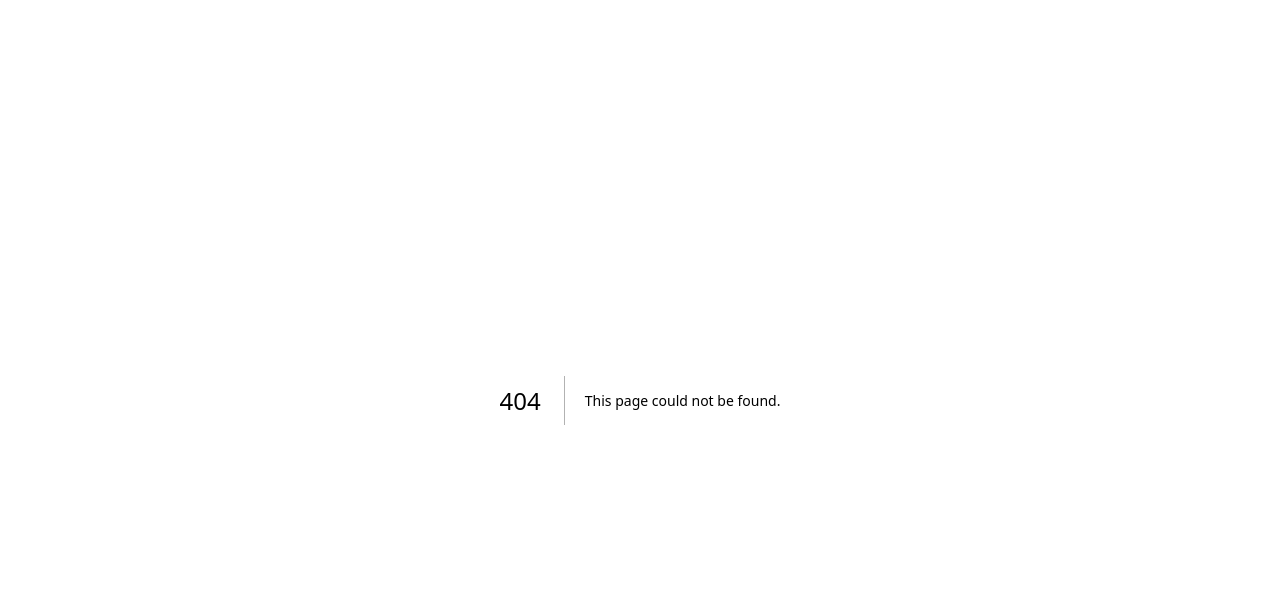
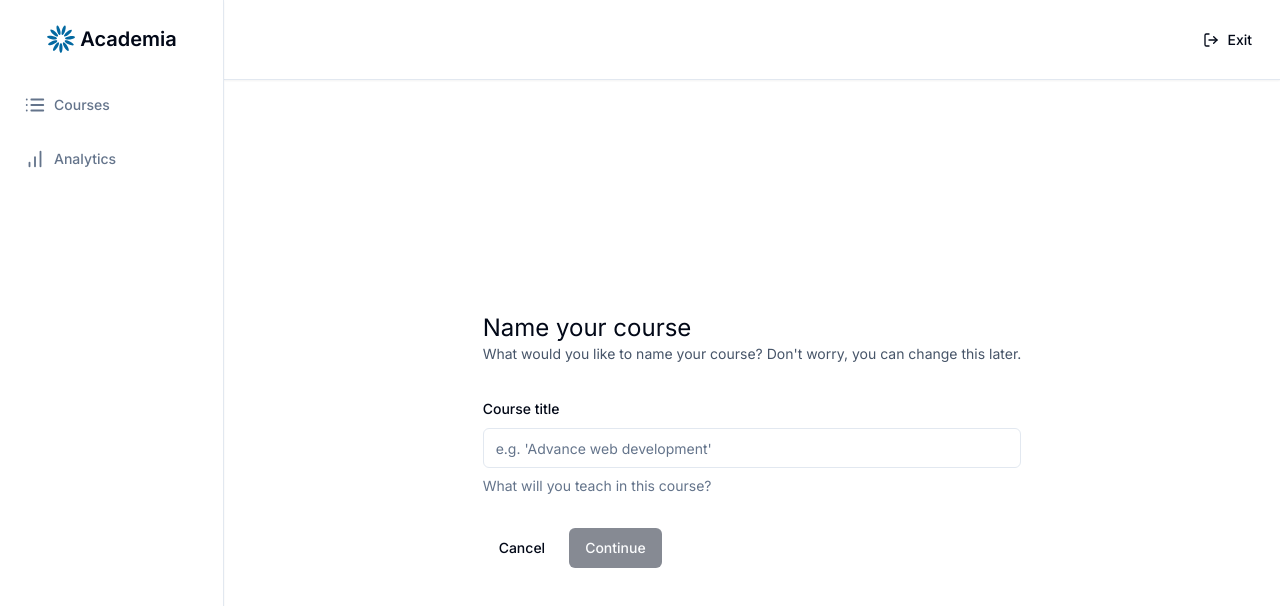
Before and after one commit to The-Naveen-Chandra/academia-LMS, a Next.js app: page /teacher/create in a window 1280 px wide. Before the commit this address had no page. Shown: the top 606 px of the page. Built offline with nearby package versions, Linux system fonts and the light colour scheme.

Commit message:
dev, teacher course creation page with form

```diff
--- /dev/null
+++ b/app/(dashboard)/(routes)/teacher/create/page.tsx
@@ -0,0 +1,92 @@
+"use client";
+
+import * as z from "zod";
+import axios from "axios";
+import { zodResolver } from "@hookform/resolvers/zod";
+import { useForm } from "react-hook-form";
+import { useRouter } from "next/router";
+import Link from "next/link";
+
+import {
+  Form,
+  FormControl,
+  FormDescription,
+  FormField,
+  FormItem,
+  FormLabel,
+  FormMessage,
+} from "@/components/ui/form";
+import { Button } from "@/components/ui/button";
+import { Input } from "@/components/ui/input";
+
+const formSchema = z.object({
+  title: z.string().min(1, {
+    message: "Title is required!",
+  }),
+});
+
+const CreatePage = () => {
+  const form = useForm<z.infer<typeof formSchema>>({
+    resolver: zodResolver(formSchema),
+    defaultValues: {
+      title: "",
+    },
+  });
+
+  const { isSubmitting, isValid } = form.formState;
+
+  const onSubmit = (values: z.infer<typeof formSchema>) => {
+    console.log(values);
+  };
+
+  return (
+    <div className="max-w-5xl mx-auto flex md:items-center md:justify-center h-full p-6">
+      <div>
+        <h1 className="text-2xl">Name your course</h1>
+        <p className="text-sm text-slate-600">
+          What would you like to name your course? Don&apos;t worry, you can
+          change this later.
+        </p>
+        <Form {...form}>
+          <form
+            onSubmit={form.handleSubmit(onSubmit)}
+            className="space-y-8 mt-8"
+          >
+            <FormField
+              control={form.control}
+              name="title"
+              render={({ field }) => (
+                <FormItem>
+                  <FormLabel>Course title</FormLabel>
+                  <FormControl>
+                    <Input
+                      disabled={isSubmitting}
+                      placeholder="e.g. 'Advance web development' "
+                      {...field}
+                    />
+                  </FormControl>
+                  <FormDescription>
+                    What will you teach in this course?
+                  </FormDescription>
+                  <FormMessage />
+                </FormItem>
+              )}
+            />
+            <div className="flex items-center gap-x-2">
+              <Link href={"/"}>
+                <Button type="button" variant={"ghost"}>
+                  Cancel
+                </Button>
+              </Link>
+              <Button type="submit" disabled={!isValid || isSubmitting}>
+                Continue
+              </Button>
+            </div>
+          </form>
+        </Form>
+      </div>
+    </div>
+  );
+};
+
+export default CreatePage;
```
